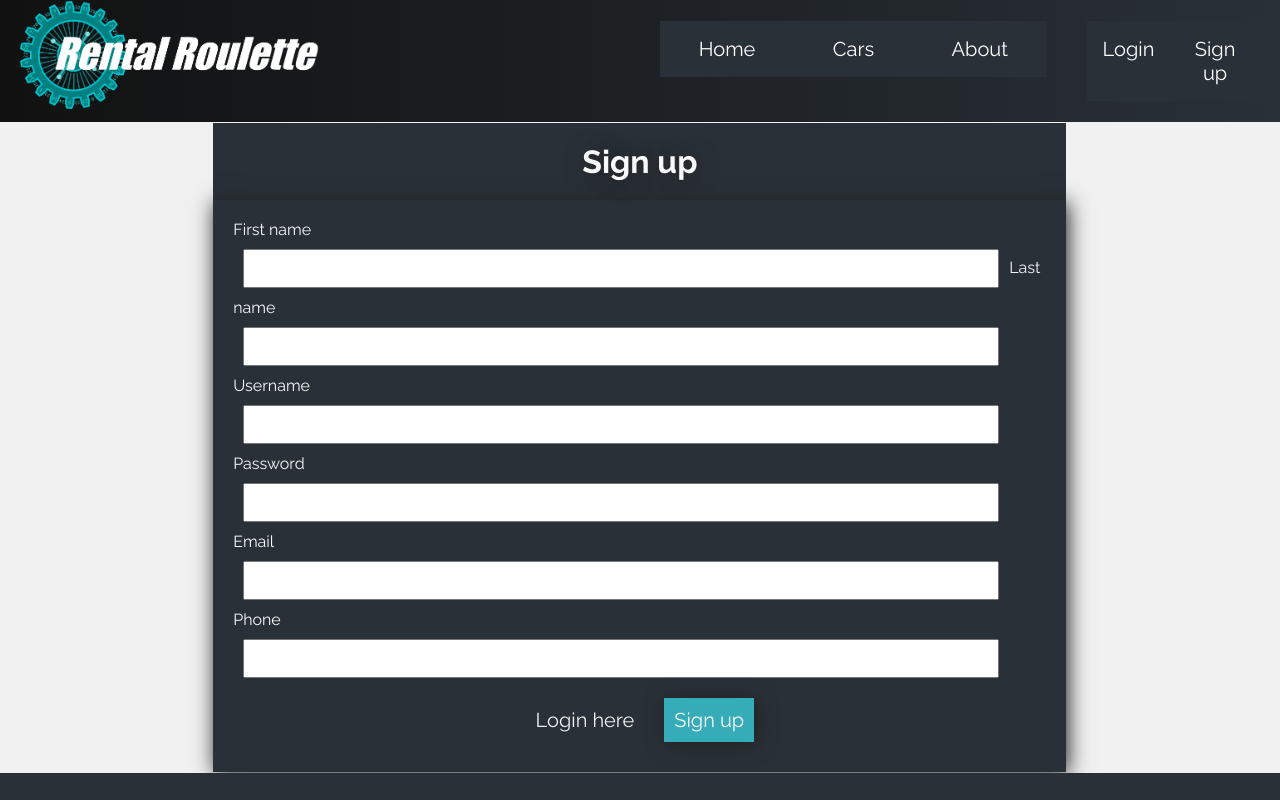
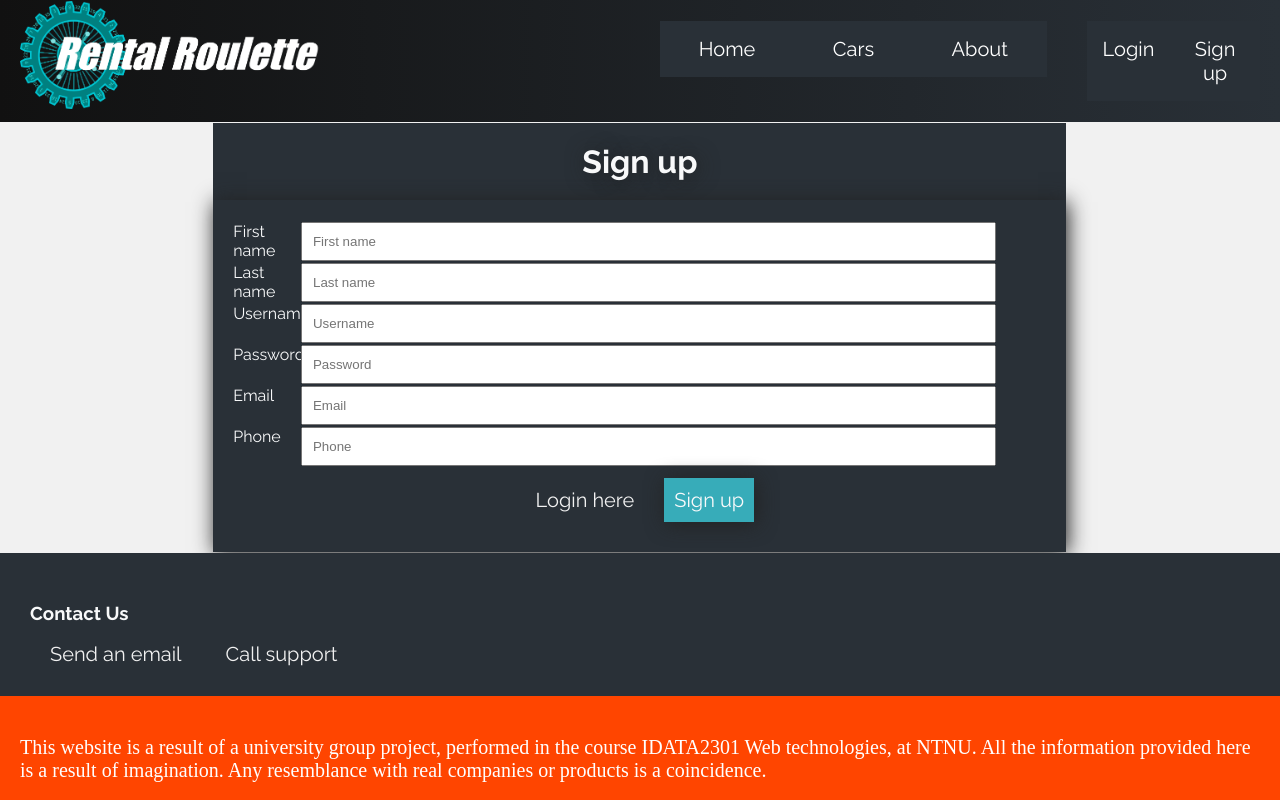
Before and after one commit to Nezerpz/IDATA2301-Project-2025, a React (Vite) app: page /signup in a window 1280 px wide. Shown: the top 800 px of the page. Built offline with nearby package versions, Linux system fonts and the light colour scheme; a web font is replaced by a local one.

Commit message:
Improving the look of login and signup

```diff
--- a/src/pages/Login.jsx
+++ b/src/pages/Login.jsx
@@ -11,11 +11,15 @@ function Login() {
                 <div className={"login"}>
                     <h1 className={"login-header"}>Login</h1>
                     <form className={"login-form"}>
-                        <div>
-                            <label htmlFor="username">Username</label>
-                            <input type="username" id="username" name="username" />
-                            <label htmlFor="password">Password</label>
-                            <input type="password" id="password" name="password" />
+                        <div className={"col-12"}>
+                            <div>
+                                <label htmlFor="username">Username</label>
+                                <input type="username" id="username" name="username" />
+                            </div>
+                            <div>
+                                <label htmlFor="password">Password</label>
+                                <input type="password" id="password" name="password" />
+                            </div>
                         </div>
                         <div>
                             <a href={"/signup"}>Sign up here</a>
--- a/src/pages/Signup.jsx
+++ b/src/pages/Signup.jsx
@@ -11,19 +11,56 @@ function Signup() {
                 <div className={"login"}>
                     <h1 className={"login-header"}>Sign up</h1>
                     <form className={"login-form"}>
+                        <div className={"col-12"}>
                             <div>
+                                {/*TODO: make label and input field be side by side without them overlaping when zooming*/}
+                                <div className={"col-1"}>
                                     <label htmlFor="name">First name</label>
-                            <input type="name" id="name" name="name" />
+                                </div>
+                                <div className={"col-11"}>
+                                    <input type="name" id="name" name="name" placeholder="First name" />
+                                </div>
+                            </div>
+                            <div>
+                                <div className={"col-1"}>
                                     <label htmlFor="surname">Last name</label>
-                            <input type="surname" id="surname" name="surname" />
+                                </div>
+                                <div className={"col-11"}>
+                                    <input type="surname" id="surname" name="surname" placeholder="Last name" />
+                                </div>
+                            </div>
+                            <div>
+                                <div className={"col-1"}>
                                     <label htmlFor="username">Username</label>
-                            <input type="username" id="username" name="username" />
+                                </div>
+                                <div className={"col-11"}>
+                                    <input type="username" id="username" name="username" placeholder="Username" />
+                                </div>
+                            </div>
+                            <div>
+                                <div className={"col-1"}>
                                     <label htmlFor="password">Password</label>
-                            <input type="password" id="password" name="password" />
+                                </div>
+                                <div className={"col-11"}>
+                                    <input type="password" id="password" name="password" placeholder="Password" />
+                                </div>
+                            </div>
+                            <div>
+                                <div className={"col-1"}>
                                     <label htmlFor="email">Email</label>
-                            <input type="email" id="email" name="email" />
+                                </div>
+                                <div className={"col-11"}>
+                                    <input type="email" id="email" name="email" placeholder="Email" />
+                                </div>
+                            </div>
+                            <div>
+                                <div className={"col-1"}>
                                     <label htmlFor="phone">Phone</label>
-                            <input type="phone" id="phone" name="phone" />
+                                </div>
+                                <div className={"col-11"}>
+                                    <input type="phone" id="phone" name="phone" placeholder="Phone" />
+                                </div>
+                            </div>
                         </div>
                         <div>
                             <a href={"/login"}>Login here</a>
--- a/src/static/css/loginAndSignup.css
+++ b/src/static/css/loginAndSignup.css
@@ -1,4 +1,11 @@
 @import "./index.css";
+
+.login{
+    display: flex;
+    flex-direction: column;
+    justify-content: center;
+    background-color: var(--foreground-color);
+}
 
 .login-header{
     background-color: var(--main-color);
@@ -26,7 +33,6 @@
 .login-form input{
     width: 90%;
     padding: 10px;
-    margin: 10px;
 
 }
 
```
Lines whose indentation alone changed are shown as unchanged.
